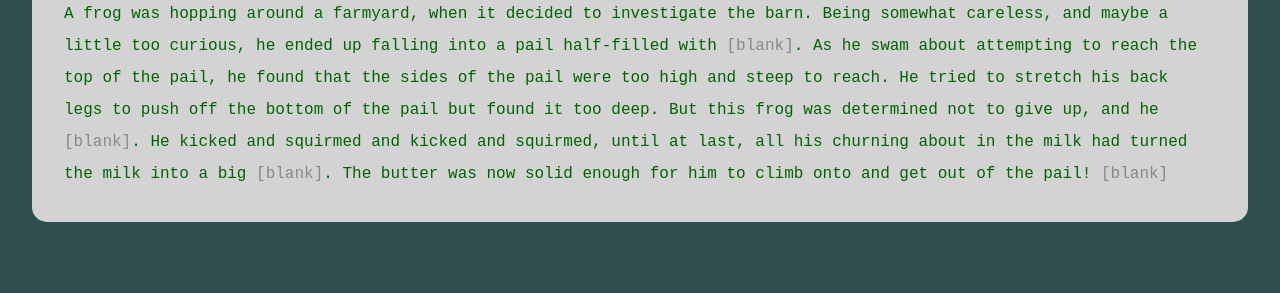
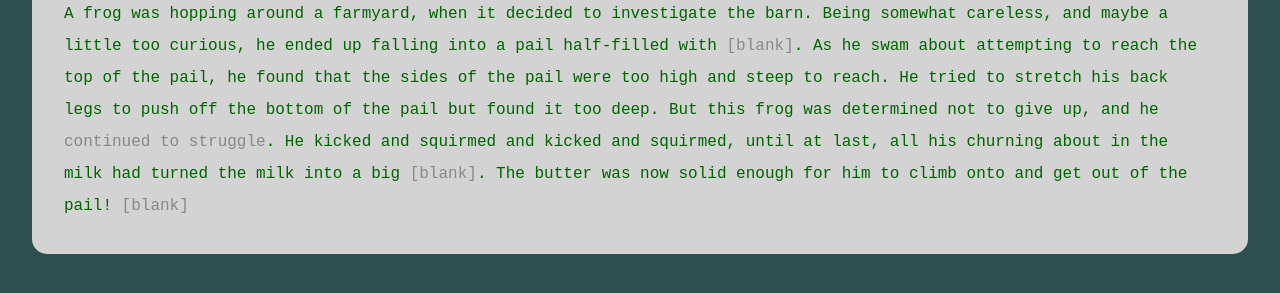
Before and after one commit to Algebarnacle/bisect-blame-challenge, a plain HTML site: page index.html in a window 1280 px wide. Shown: the part 141-434 px from the top of the page. Drawn offline with Linux system fonts and the light colour scheme.

Commit message:
natural born git user

```diff
--- a/index.html
+++ b/index.html
@@ -13,7 +13,7 @@
             A frog was hopping around a farmyard, when it decided to investigate the barn. Being somewhat careless, and maybe a little too curious,
             he ended up falling into a pail half-filled with <span class="blank-space">[blank]</span>. As he swam about attempting to reach the top of the pail,
             he found that the sides of the pail were too high and steep to reach. He tried to stretch his back legs to push off
-            the bottom of the pail but found it too deep. But this frog was determined not to give up, and he <span class="blank-space">[blank]</span>.
+            the bottom of the pail but found it too deep. But this frog was determined not to give up, and he <span class="blank-space">continued to struggle</span>.
             He kicked and squirmed and kicked and squirmed, until at last, all his churning about in the milk had turned the milk into a big <span class="blank-space">[blank]</span>.
             The butter was now solid enough for him to climb onto and get out of the pail! <span class="blank-space">[blank]</span>
         </div>
```
